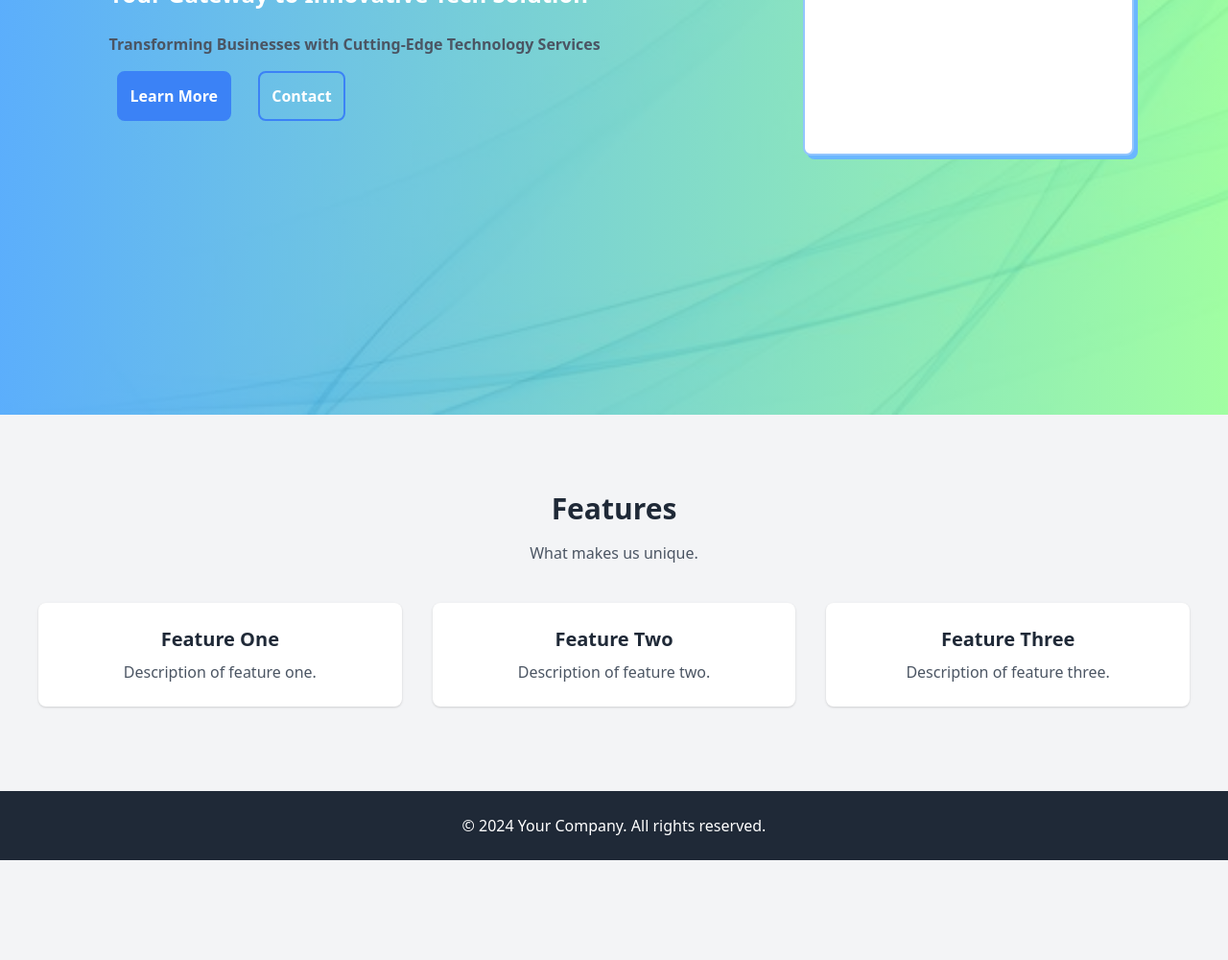
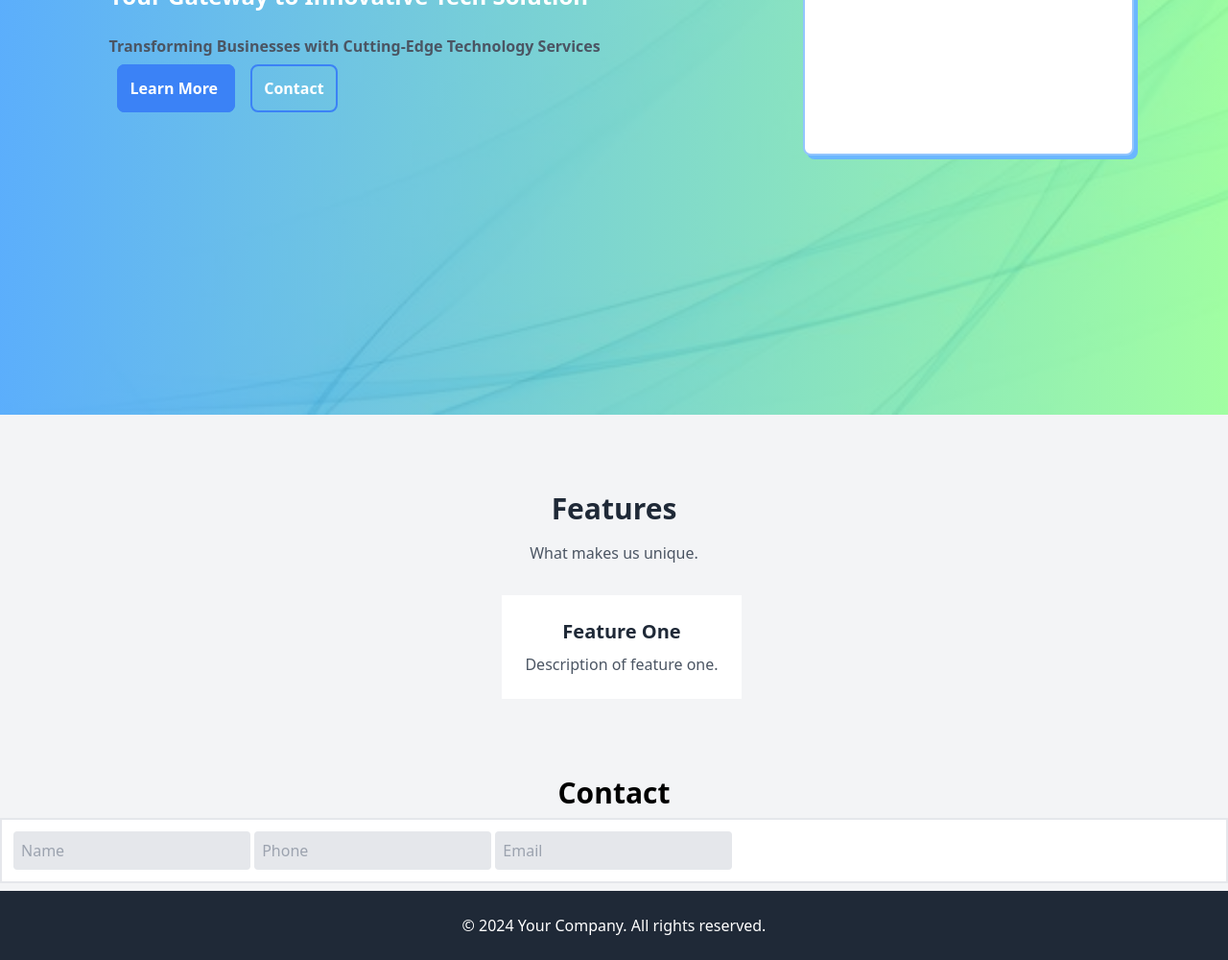
Before and after one commit to sonu-shivcharan/landing-page, a plain HTML site: page index.html in a window 1280 px wide. Shown: the part 368-1368 px from the top of the page at 96% size. Before the commit the page ends 1264 px from the top, so only its background shows below. Drawn offline with nearby package versions, Linux system fonts and the light colour scheme.

Commit message:
update index.html

```diff
--- a/index.html
+++ b/index.html
@@ -4,27 +4,21 @@
     <meta charset="UTF-8" />
     <meta name="viewport" content="width=device-width, initial-scale=1.0" />
     <title>Landing Page</title>
-    <link
-      href="https://cdn.jsdelivr.net/npm/tailwindcss@2.2.19/dist/tailwind.min.css"
-      rel="stylesheet"
-    />
+    <link href="https://cdn.jsdelivr.net/npm/tailwindcss@2.2.19/dist/tailwind.min.css" rel="stylesheet"/>
+    <link rel="stylesheet" href="https://cdnjs.cloudflare.com/ajax/libs/font-awesome/6.5.2/css/all.min.css" integrity="sha512-SnH5WK+bZxgPHs44uWIX+LLJAJ9/2PkPKZ5QiAj6Ta86w+fsb2TkcmfRyVX3pBnMFcV7oQPJkl9QevSCWr3W6A==" crossorigin="anonymous" referrerpolicy="no-referrer" />
     <link href="style.css" rel="stylesheet" />
   </head>
   <body class="bg-gray-100">
     <!-- Header -->
     <header id="header" class="bg-transparent text-white flex w-full">
       <div
-        class="container mx-auto px-6 py-3 flex justify-between items-center"
-      >
-        <div class="text-lg font-bold">Rakini</div>
-        <nav class="space-x-4 text-gray-600 font-bold">
+        class="container mx-auto px-6 flex justify-between items-center"
+      ><div class="menu-icon text-lg py-3 "><i class="fa-solid fa-bars"></i></div>
+        <h1 class="text-lg font-bold w-full p-2 mx-2">Rakini</h1>
+        <nav class="space-x-4 text-gray-600 font-bold hidden">
           <a href="#home" class=" hover:text-gray-900">Home</a>
-          <a href="#features" class="hover:text-gray-900"
-            >Features</a
-          >
-          <a href="#contact" class="hover:text-gray-900"
-            >Contact</a
-          >
+          <a href="#features" class="hover:text-gray-900">Features</a>
+          <a href="#contact" class="hover:text-gray-900">Contact</a>
         </nav>
       </div>
     </header>
@@ -32,32 +26,22 @@
     <!-- Hero Section -->
     <section
       id="home"
-      class="bg-gray-200 py-20 h-screen flex justify-around items-center flex-row"
-    >
+      class="bg-gray-200 py-20 flex justify-around items-center flex-row">
 
-        <div class="m-4 flex flex-col text-left">
-          <h1 class="text-4xl text-white font-bold">Rakini SoftTech</h1>
-          <h4 class="font-bold text-white text-2xl">
+        <div class="headline-container m-4 flex flex-col text-left">
+          <h1 class="slide-up-animation text-4xl text-white font-bold">Rakini SoftTech</h1>
+          <h4 class="slide-up-animation font-bold text-white text-2xl">
             Your Gateway to Innovative Tech Solution
           </h4>
-          <h2 class="text-gray-600 mt-6 font-bold">
+          <h4 class="slide-up-animation text-gray-600 mt-6 font-bold">
             Transforming Businesses with Cutting-Edge Technology Services
-          </h2>
-          <div class="mt-2 action-btn-container">
-            <a href="#features"
-              ><button
-                class="bg-blue-500 p-3 rounded-lg mx-2 mt-2 border-2 border-blue-500 text-white font-bold hover:bg-white hover:text-black duration-200"
-              >
+          </h4>
+
+          <div class="my-5 action-btn-container">
+            <a href="#features" class="slide-up-animation bg-blue-500 p-3 rounded-lg mx-2 mt-2 border-2 border-blue-500 text-white font-bold hover:bg-white hover:text-black duration-200">
                 Learn More
-              </button></a
-            >
-            <a href="#fs" class="p-2"
-              ><button
-                class="bg-transparent p-3 rounded-lg mx-2 mt-2 border-2 border-blue-500 text-white font-bold hover:bg-transparent hover:text-black duration-200"
-              >
-                Contact
-              </button></a
-            >
+              </a>
+            <a href="#fs" class="slide-up-animation bg-transparent p-3 rounded-lg mx-2 mt-2 border-2 border-blue-500 text-white font-bold hover:bg-transparent hover:text-black duration-200">Contact</a>
           </div>
         </div>
         <div class="hero-img rounded-lg border-2 border-blue-300 bg-white"></div>
@@ -69,29 +53,28 @@
       <div class="container mx-auto px-6 text-center">
         <h2 class="text-3xl font-bold text-gray-800">Features</h2>
         <p class="text-gray-600 mt-4">What makes us unique.</p>
-        <div class="flex flex-wrap mt-8">
-          <div class="w-full md:w-1/3 px-4 py-2">
-            <div class="bg-white shadow rounded-lg p-6">
+        <div class="feature-card flex flex-wrap mt-8">
+          <div class='feature-img m-2'>
+            <img class="rounded">
+          </div>
+            <div class="p-6 mx-auto bg-white">
               <h3 class="text-xl font-bold text-gray-800">Feature One</h3>
               <p class="text-gray-600 mt-2">Description of feature one.</p>
             </div>
-          </div>
-          <div class="w-full md:w-1/3 px-4 py-2">
-            <div class="bg-white shadow rounded-lg p-6">
-              <h3 class="text-xl font-bold text-gray-800">Feature Two</h3>
-              <p class="text-gray-600 mt-2">Description of feature two.</p>
-            </div>
-          </div>
-          <div class="w-full md:w-1/3 px-4 py-2">
-            <div class="bg-white shadow rounded-lg p-6">
-              <h3 class="text-xl font-bold text-gray-800">Feature Three</h3>
-              <p class="text-gray-600 mt-2">Description of feature three.</p>
-            </div>
-          </div>
         </div>
       </div>
     </section>
+    <section id="contact p-2">
+      <h3 class='text-center font-bold text-3xl'>Contact</h3>
+      <div class="form container border-2 bg-white mx-auto p-3 m-2">
+      <form>
+        <input placeholder="Name" class="bg-gray-200 rounded p-2" ></input>
+        <input placeholder="Phone" class="bg-gray-200 rounded p-2" ></input>
+        <input placeholder="Email" class="bg-gray-200 rounded p-2"></input>
 
+      </form>
+      </div>
+    </section>
     <!-- Footer -->
     <footer class="bg-gray-800 text-white py-6">
       <div class="container mx-auto px-6 text-center">
```
